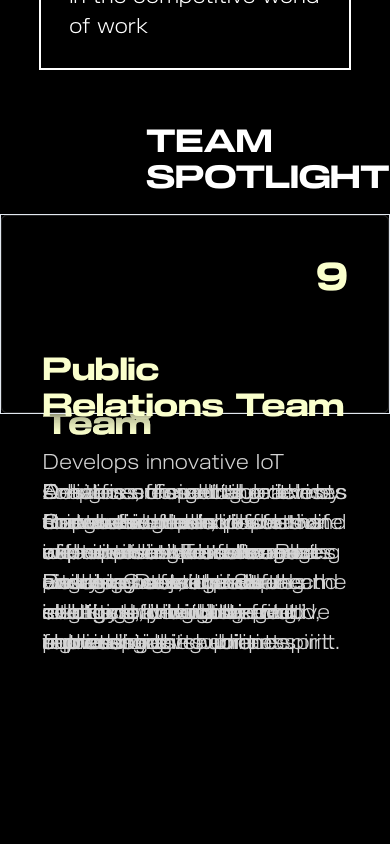
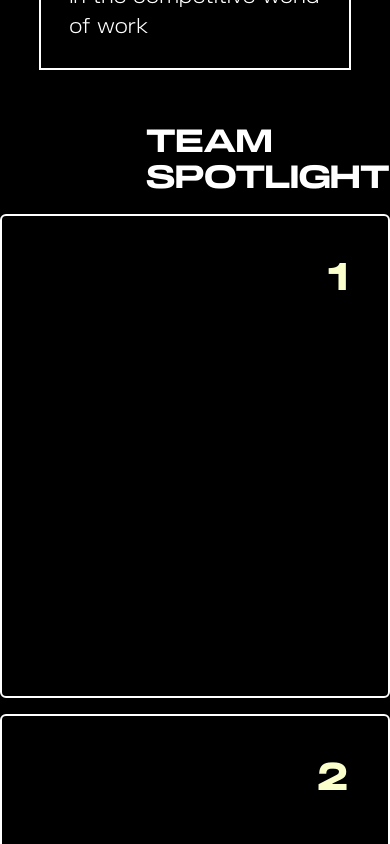
Before and after one commit to Prasanth-S7/intellexa, a Next.js app: page / in a window 390 px wide. Shown: the part 4700-5544 px from the top of the page. Built offline with nearby package versions, Linux system fonts and the light colour scheme.

Commit message:
added team spotlight

```diff
--- a/src/components/whyjoinIntellexa.jsx
+++ b/src/components/whyjoinIntellexa.jsx
@@ -184,17 +184,12 @@ export const TeamSpotlight = () => {
               <h2 className=" font-slussen text-white text-3xl">SPOTLIGHT</h2>
             </div>
           </div>
-          {cards.map(({ teamName, description }, index) => (
-            <div
+          {Array.from({ length: 9 }).map((_, index) => (
+            <CardSpotlightDemo
               key={index}
-              ref={(el) => (cardsRef.current[index] = el)}
-              className="card absolute md:w-[465px] md:h-[465px] h-[200px] w-full border mt-0 shadow-lg"
-              style={{
-                zIndex: cards.length + index,
-              }}
-            >
-              <CardSpotlightDemo teamName={teamName} description={description} index={index}></CardSpotlightDemo>
-            </div>
+              className="mb-4 border-2 border-white"
+              index={index}
+            />
           ))}
         </div>
       </section>
```
